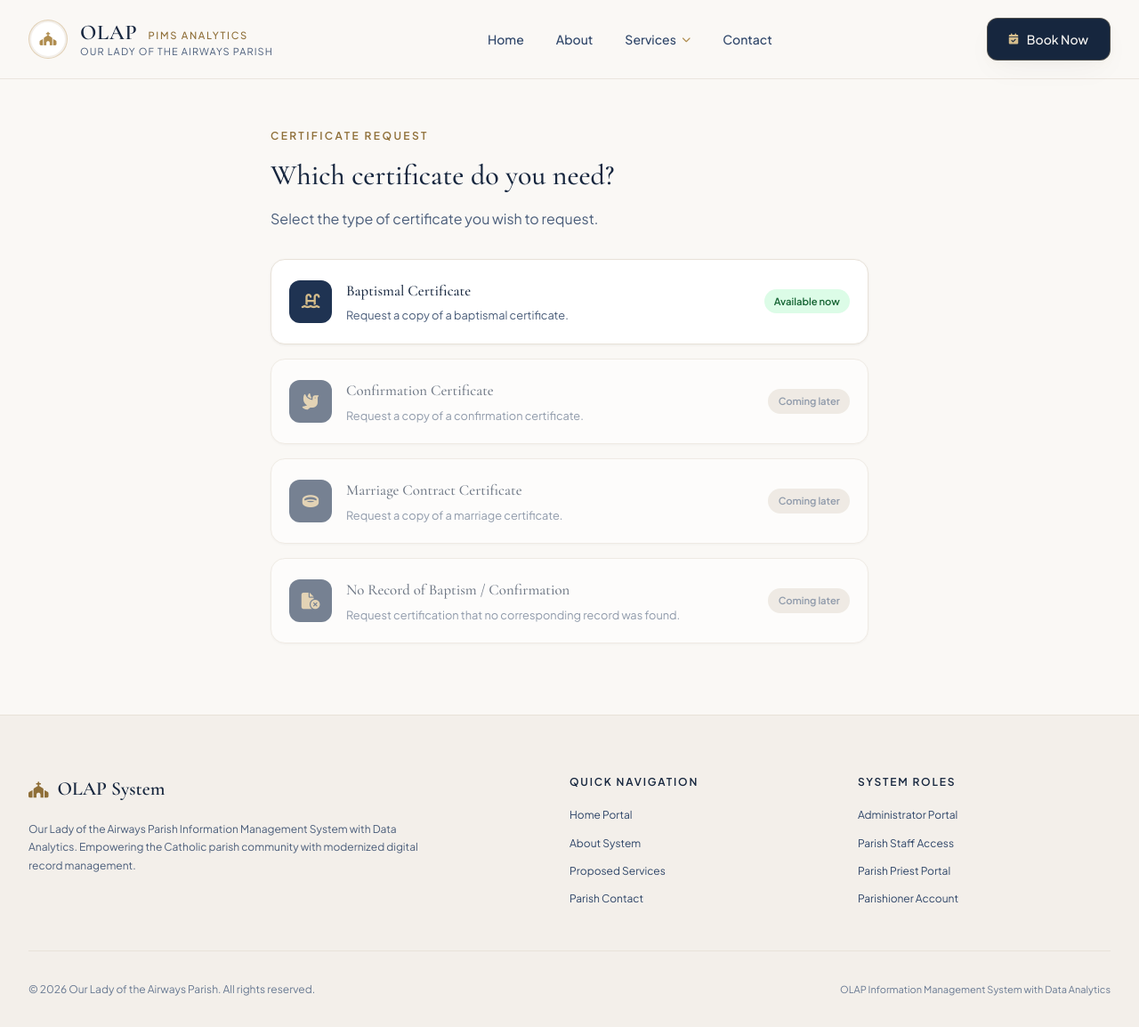
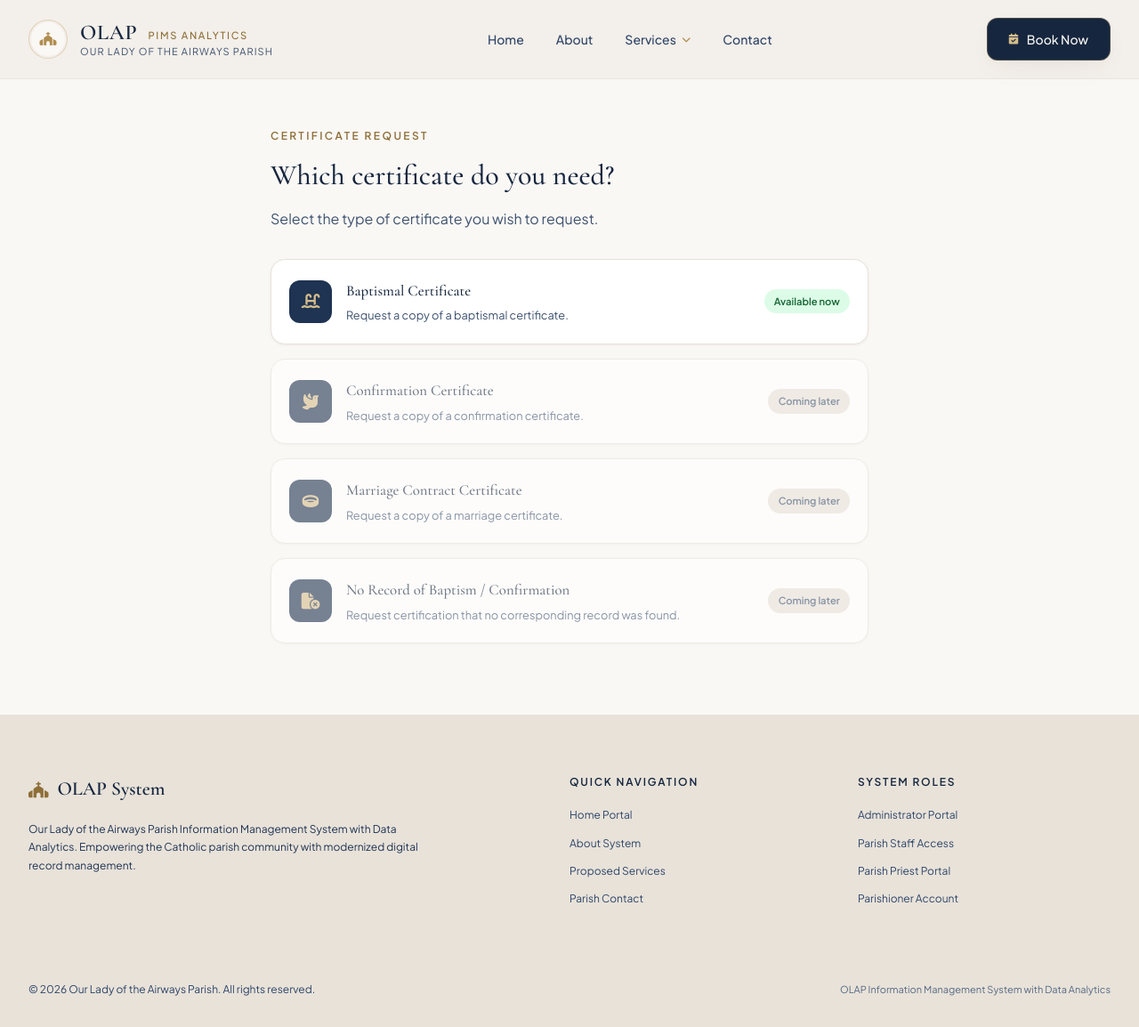
Before and after one commit to jamesCarl1204/OLAP, a React (Vite) app: page /request in a window 1280 px wide. Shown: the whole page at 89% size. Built offline with nearby package versions, Linux system fonts and the light colour scheme.

Commit message:
style: reduce white surfaces and improve text contrast
Use warmer ivory backgrounds and darker navy text for better readability.

```diff
--- a/src/components/layout/Footer/Footer.module.css
+++ b/src/components/layout/Footer/Footer.module.css
@@ -1,6 +1,6 @@
-.footer { padding: 4rem 0 0; font-size: 0.75rem; color: var(--navy-700); background: var(--ivory-100); border-top: 1px solid var(--ivory-200); }
+.footer { padding: 4rem 0 0; font-size: 0.75rem; color: var(--navy-700); background: var(--ivory-200); border-top: 1px solid var(--ivory-200); }
 .grid { display: grid; grid-template-columns: 1fr; gap: 2.5rem; margin-bottom: 3rem; }
-.about p { max-width: 28rem; margin-top: 1rem; line-height: 1.7; color: var(--navy-600); }
+.about p { max-width: 28rem; margin-top: 1rem; line-height: 1.7; color: var(--navy-800); }
 .brand { display: flex; align-items: center; gap: 0.625rem; }
 .brand i { font-size: 1.125rem; color: var(--gold-700); }
 .brand span { font-family: var(--font-serif); font-size: 1.35rem; font-weight: 600; color: var(--navy-900); }
@@ -8,7 +8,7 @@
 .footer ul { display: flex; flex-direction: column; gap: 0.65rem; }
 .footer a, .footer li button { font-size: 0.75rem; transition: color var(--ease); text-align: left; }
 .footer a:hover, .footer li button:hover { color: var(--gold-700); }
-.bottom { display: flex; flex-direction: column; align-items: center; gap: 1rem; padding: 2rem 0; border-top: 1px solid var(--ivory-200); text-align: center; color: var(--navy-500); }
+.bottom { display: flex; flex-direction: column; align-items: center; gap: 1rem; padding: 2rem 0; border-top: 1px solid var(--ivory-200); text-align: center; color: var(--navy-700); }
 .bottom p:last-child { font-size: 11px; color: var(--navy-500); }
 @media (min-width: 768px) {
   .grid { grid-template-columns: 2fr 1fr 1fr; }
--- a/src/components/layout/Header/Header.module.css
+++ b/src/components/layout/Header/Header.module.css
@@ -1,9 +1,9 @@
-.header { position: sticky; top: 0; z-index: 50; background: rgba(250,248,245,0.9); backdrop-filter: blur(12px); color: var(--navy-900); border-bottom: 1px solid rgba(232,226,217,0.8); }
+.header { position: sticky; top: 0; z-index: 50; background: rgba(243,239,234,0.97); backdrop-filter: blur(12px); color: var(--navy-900); border-bottom: 1px solid rgba(232,226,217,0.8); }
 .bar { display: flex; align-items: center; justify-content: space-between; height: var(--header-h); }
 .brand { display: flex; align-items: center; gap: 0.875rem; }
 .logo { width: 2.75rem; height: 2.75rem; border-radius: 50%; padding: 2px; background: var(--ivory-100); border: 1px solid rgba(197,164,103,0.4); display: flex; transition: border-color var(--ease); }
 .brand:hover .logo { border-color: var(--gold-600); }
-.logo > span { flex: 1; border-radius: 50%; background: #fff; display: flex; align-items: center; justify-content: center; color: var(--gold-600); font-size: 0.95rem; }
+.logo > span { flex: 1; border-radius: 50%; background: var(--ivory-50); display: flex; align-items: center; justify-content: center; color: var(--gold-600); font-size: 0.95rem; }
 .brandText { display: flex; flex-direction: column; line-height: 1.1; }
 .brandText strong { font-family: var(--font-serif); font-size: 1.4rem; font-weight: 600; letter-spacing: 0.03em; color: var(--navy-900); }
 .brandText em { font-family: var(--font-sans); font-style: normal; font-size: 0.7rem; font-weight: 500; text-transform: uppercase; letter-spacing: 0.15em; color: var(--gold-700); margin-left: 0.35rem; }
@@ -15,7 +15,7 @@
 .dropBtn i { font-size: 10px; color: var(--gold-600); transition: transform 0.4s; }
 .dropdown { position: relative; }
 .dropdown:hover .dropBtn i { transform: rotate(180deg); }
-.menu { position: absolute; left: 0; top: 100%; width: 17rem; padding: 0.625rem 0; background: rgba(255,255,255,0.97); backdrop-filter: blur(12px); border: 1px solid var(--ivory-200); border-radius: 1rem; box-shadow: var(--shadow); opacity: 0; visibility: hidden; transform: translateY(8px); transition: var(--ease); }
+.menu { position: absolute; left: 0; top: 100%; width: 17rem; padding: 0.625rem 0; background: rgba(243,239,234,0.98); backdrop-filter: blur(12px); border: 1px solid var(--ivory-200); border-radius: 1rem; box-shadow: var(--shadow); opacity: 0; visibility: hidden; transform: translateY(8px); transition: var(--ease); }
 .dropdown:hover .menu { opacity: 1; visibility: visible; transform: none; }
 .menuTitle { padding: 0.375rem 1rem; margin-bottom: 0.25rem; font-size: 10px; font-weight: 600; color: var(--gold-700); text-transform: uppercase; letter-spacing: 0.15em; border-bottom: 1px solid var(--ivory-100); }
 .menu a { display: flex; align-items: center; gap: 0.75rem; padding: 0.625rem 1rem; font-size: 0.75rem; color: var(--navy-700); transition: 0.3s; }
--- a/src/pages/Auth/AuthPage.module.css
+++ b/src/pages/Auth/AuthPage.module.css
@@ -1,2 +1,2 @@
-.page { min-height: calc(100vh - var(--header-h)); display: flex; align-items: center; justify-content: center; padding: 3rem 1rem; background: linear-gradient(125deg, var(--ivory-50), var(--ivory-100)); }
+.page { min-height: calc(100vh - var(--header-h)); display: flex; align-items: center; justify-content: center; padding: 3rem 1rem; background: linear-gradient(125deg, var(--navy-950), var(--navy-800) 60%, var(--navy-700)); }
 .wrap { width: 100%; max-width: 28rem; }
--- a/src/pages/Landing/sections/About/About.module.css
+++ b/src/pages/Landing/sections/About/About.module.css
@@ -1,13 +1,13 @@
-.section { padding: 7rem 0; background: var(--ivory-50); }
+.section { padding: 7rem 0; background: var(--ivory-100); }
 .head { max-width: 48rem; margin: 0 auto; text-align: center; }
 .head h2 { font-size: 2.25rem; font-weight: 400; color: var(--navy-900); margin-top: 0.75rem; line-height: 1.2; }
 .head p { color: var(--navy-600); line-height: 1.75; font-size: 1.05rem; }
 .grid { display: grid; grid-template-columns: 1fr; gap: 2rem; margin-top: 5rem; }
-.card { display: flex; flex-direction: column; justify-content: space-between; padding: 2rem; background: #fff; border: 1px solid rgba(232,226,217,0.9); border-radius: 1.5rem; box-shadow: var(--shadow); transition: var(--ease); }
+.card { display: flex; flex-direction: column; justify-content: space-between; padding: 2rem; background: var(--ivory-50); border: 1px solid var(--ivory-300); border-radius: 1.5rem; box-shadow: var(--shadow); transition: var(--ease); }
 .card:hover { transform: translateY(-4px); box-shadow: var(--shadow-hover); }
 .icon { width: 3rem; height: 3rem; margin-bottom: 1.5rem; display: flex; align-items: center; justify-content: center; font-size: 1.1rem; color: var(--gold-700); background: var(--ivory-100); border: 1px solid rgba(197,164,103,0.3); border-radius: 1rem; }
 .card h3 { font-size: 1.5rem; color: var(--navy-900); margin-bottom: 0.75rem; }
-.card p { font-size: 0.875rem; line-height: 1.7; color: var(--navy-600); }
+.card p { font-size: 0.875rem; line-height: 1.7; color: var(--navy-800); }
 .tag { margin-top: 1.5rem; padding-top: 1rem; border-top: 1px solid var(--ivory-100); font-size: 0.75rem; font-weight: 500; color: var(--gold-700); display: flex; align-items: center; gap: 0.375rem; }
 .tag i { font-size: 10px; }
 @media (min-width: 640px) { .head h2 { font-size: 3rem; } }
--- a/src/pages/Landing/sections/Contact/Contact.module.css
+++ b/src/pages/Landing/sections/Contact/Contact.module.css
@@ -4,18 +4,18 @@
 .head p { color: var(--navy-600); font-size: 1.05rem; }
 .grid { display: grid; grid-template-columns: 1fr; gap: 3rem; }
 .list { display: flex; flex-direction: column; gap: 1.25rem; }
-.item { display: flex; gap: 1rem; padding: 1.5rem; background: #fff; border: 1px solid var(--ivory-200); border-radius: 1rem; box-shadow: var(--shadow); }
+.item { display: flex; gap: 1rem; padding: 1.5rem; background: var(--ivory-100); border: 1px solid var(--ivory-300); border-radius: 1rem; box-shadow: var(--shadow); }
 .icon { flex-shrink: 0; width: 2.75rem; height: 2.75rem; display: flex; align-items: center; justify-content: center; color: var(--gold-700); background: var(--ivory-100); border: 1px solid rgba(197,164,103,0.3); border-radius: 0.75rem; }
 .label { font-size: 11px; font-weight: 600; text-transform: uppercase; letter-spacing: 0.15em; color: var(--gold-700); }
 .item h3 { font-family: var(--font-sans); font-size: 0.875rem; font-weight: 500; color: var(--navy-900); margin-top: 0.25rem; }
 .item p { font-size: 0.75rem; line-height: 1.6; color: var(--navy-600); margin-top: 0.25rem; }
 .warn { color: var(--gold-700) !important; font-weight: 500; }
 .map { display: flex; }
-.mapInner { position: relative; width: 100%; min-height: 420px; display: flex; flex-direction: column; align-items: center; justify-content: center; gap: 1.25rem; padding: 2rem; text-align: center; color: var(--navy-900); background-color: #fff; background-image: radial-gradient(rgba(197,164,103,0.5) 0.65px, transparent 0.65px); background-size: 28px 28px; border: 1px solid var(--ivory-200); border-radius: 1.5rem; box-shadow: var(--shadow); }
+.mapInner { position: relative; width: 100%; min-height: 420px; display: flex; flex-direction: column; align-items: center; justify-content: center; gap: 1.25rem; padding: 2rem; text-align: center; color: var(--navy-900); background-color: var(--ivory-100); background-image: radial-gradient(rgba(197,164,103,0.5) 0.65px, transparent 0.65px); background-size: 28px 28px; border: 1px solid var(--ivory-200); border-radius: 1.5rem; box-shadow: var(--shadow); }
 .mapInner::before { content: ''; position: absolute; inset: 1.5rem; border: 1px dashed rgba(197,164,103,0.35); border-radius: 1rem; pointer-events: none; }
 .pin { position: relative; width: 4rem; height: 4rem; display: flex; align-items: center; justify-content: center; font-size: 1.5rem; color: var(--gold-700); background: var(--ivory-100); border: 1px solid rgba(197,164,103,0.4); border-radius: 50%; }
 .mapInner h3 { position: relative; font-size: 1.5rem; color: var(--navy-900); }
-.mapInner p { position: relative; max-width: 26rem; font-size: 0.8rem; line-height: 1.7; color: var(--navy-600); }
+.mapInner p { position: relative; max-width: 26rem; font-size: 0.8rem; line-height: 1.7; color: var(--navy-800); }
 .mapInner button { padding: 0.6rem 1.5rem; font-size: 0.75rem; font-weight: 500; color: var(--navy-800); background: var(--ivory-100); border: 1px solid rgba(197,164,103,0.3); border-radius: 0.75rem; transition: var(--ease); }
 .mapInner button:hover { background: var(--navy-900); color: var(--ivory-50); }
 @media (min-width: 640px) { .head h2 { font-size: 3rem; } }
--- a/src/pages/Landing/sections/Services/ServiceCard.module.css
+++ b/src/pages/Landing/sections/Services/ServiceCard.module.css
@@ -1,4 +1,4 @@
-.card { display: flex; flex-direction: column; justify-content: space-between; overflow: hidden; background: #fff; border: 1px solid rgba(232,226,217,0.9); border-radius: 1.5rem; box-shadow: var(--shadow); transition: var(--ease); }
+.card { display: flex; flex-direction: column; justify-content: space-between; overflow: hidden; background: var(--ivory-100); border: 1px solid var(--ivory-300); border-radius: 1.5rem; box-shadow: var(--shadow); transition: var(--ease); }
 .card:hover { border-color: rgba(197,164,103,0.4); box-shadow: var(--shadow-hover); }
 .imgWrap { position: relative; height: 13rem; overflow: hidden; background: var(--ivory-100); }
 .imgWrap img { width: 100%; height: 100%; object-fit: cover; filter: saturate(0.82) contrast(0.95) brightness(1.04) sepia(0.08); transition: transform 900ms cubic-bezier(0.22,1,0.36,1); }
@@ -7,7 +7,7 @@
 .badge { position: absolute; bottom: 0.75rem; left: 1.25rem; padding: 0.25rem 0.75rem; border-radius: 9999px; font-size: 10px; font-weight: 600; text-transform: uppercase; letter-spacing: 0.12em; color: var(--gold-700); background: rgba(255,255,255,0.95); border: 1px solid rgba(197,164,103,0.3); }
 .body { padding: 1rem 1.75rem 0.5rem; }
 .body h3 { font-size: 1.5rem; color: var(--navy-900); margin-bottom: 0.6rem; }
-.body p { font-size: 0.875rem; line-height: 1.7; color: var(--navy-600); }
+.body p { font-size: 0.875rem; line-height: 1.7; color: var(--navy-800); }
 .footer { padding: 1.25rem 1.75rem 1.75rem; }
 .footer button, .footer .cta { width: 100%; display: flex; align-items: center; justify-content: center; gap: 0.5rem; padding: 0.75rem; font-size: 0.75rem; font-weight: 500; letter-spacing: 0.03em; color: var(--navy-800); background: var(--ivory-50); border: 1px solid var(--ivory-300); border-radius: 0.75rem; transition: var(--ease); }
 .footer button:hover, .footer .cta:hover { background: var(--navy-900); border-color: var(--navy-900); color: var(--ivory-50); }
--- a/src/pages/Landing/sections/Services/Services.module.css
+++ b/src/pages/Landing/sections/Services/Services.module.css
@@ -1,7 +1,7 @@
-.section { padding: 7rem 0; background: rgba(243,239,234,0.7); border-top: 1px solid rgba(232,226,217,0.8); border-bottom: 1px solid rgba(232,226,217,0.8); }
+.section { padding: 7rem 0; background: rgba(232,226,217,0.82); border-top: 1px solid rgba(232,226,217,0.8); border-bottom: 1px solid rgba(232,226,217,0.8); }
 .head { display: flex; flex-direction: column; gap: 2rem; margin-bottom: 4rem; }
 .head h2 { font-size: 2.25rem; font-weight: 400; color: var(--navy-900); margin-top: 0.5rem; }
-.notice { max-width: 32rem; display: flex; gap: 0.875rem; padding: 1rem; background: rgba(255,255,255,0.9); border: 1px solid rgba(197,164,103,0.35); border-radius: 1rem; box-shadow: var(--shadow); }
+.notice { max-width: 32rem; display: flex; gap: 0.875rem; padding: 1rem; background: var(--ivory-50); border: 1px solid rgba(197,164,103,0.35); border-radius: 1rem; box-shadow: var(--shadow); }
 .notice i { color: var(--gold-600); font-size: 0.875rem; margin-top: 3px; }
 .notice p { font-size: 0.75rem; line-height: 1.6; color: var(--navy-700); }
 .notice b { color: var(--navy-900); }
--- a/src/styles/global.css
+++ b/src/styles/global.css
@@ -3,8 +3,8 @@
   --navy-900: #16263E;
   --navy-800: #1F3352;
   --navy-700: #2E4568;
-  --navy-600: #4A5D7A;
-  --navy-500: #687992;
+  --navy-600: #3E526F;
+  --navy-500: #566982;
   --ivory-50: #FAF8F5;
   --ivory-100: #F3EFEA;
   --ivory-200: #E8E2D9;
```
Also changed, not shown: src/pages/Landing/sections/Hero/Hero.module.css (+5 -5 lines).
